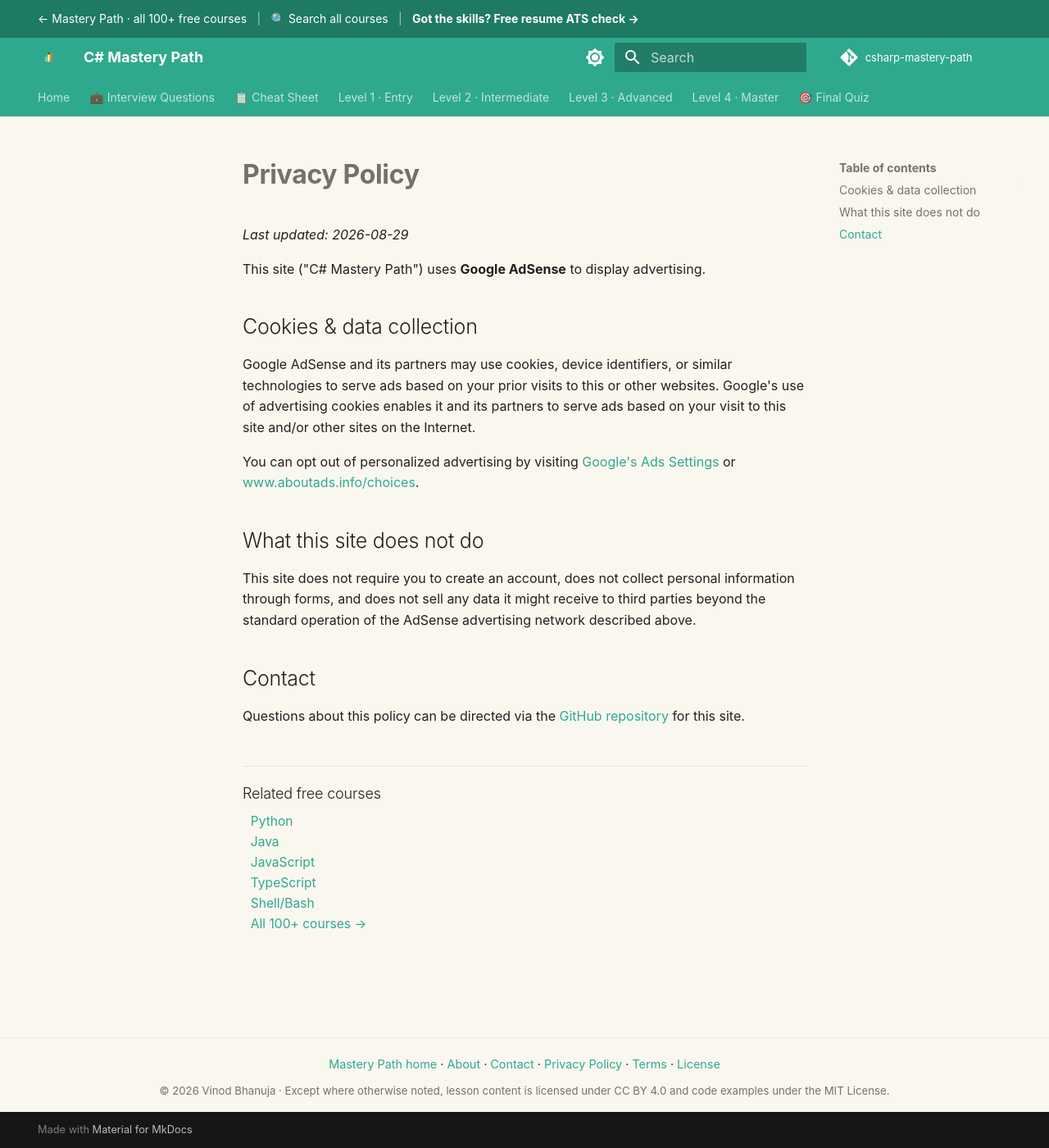
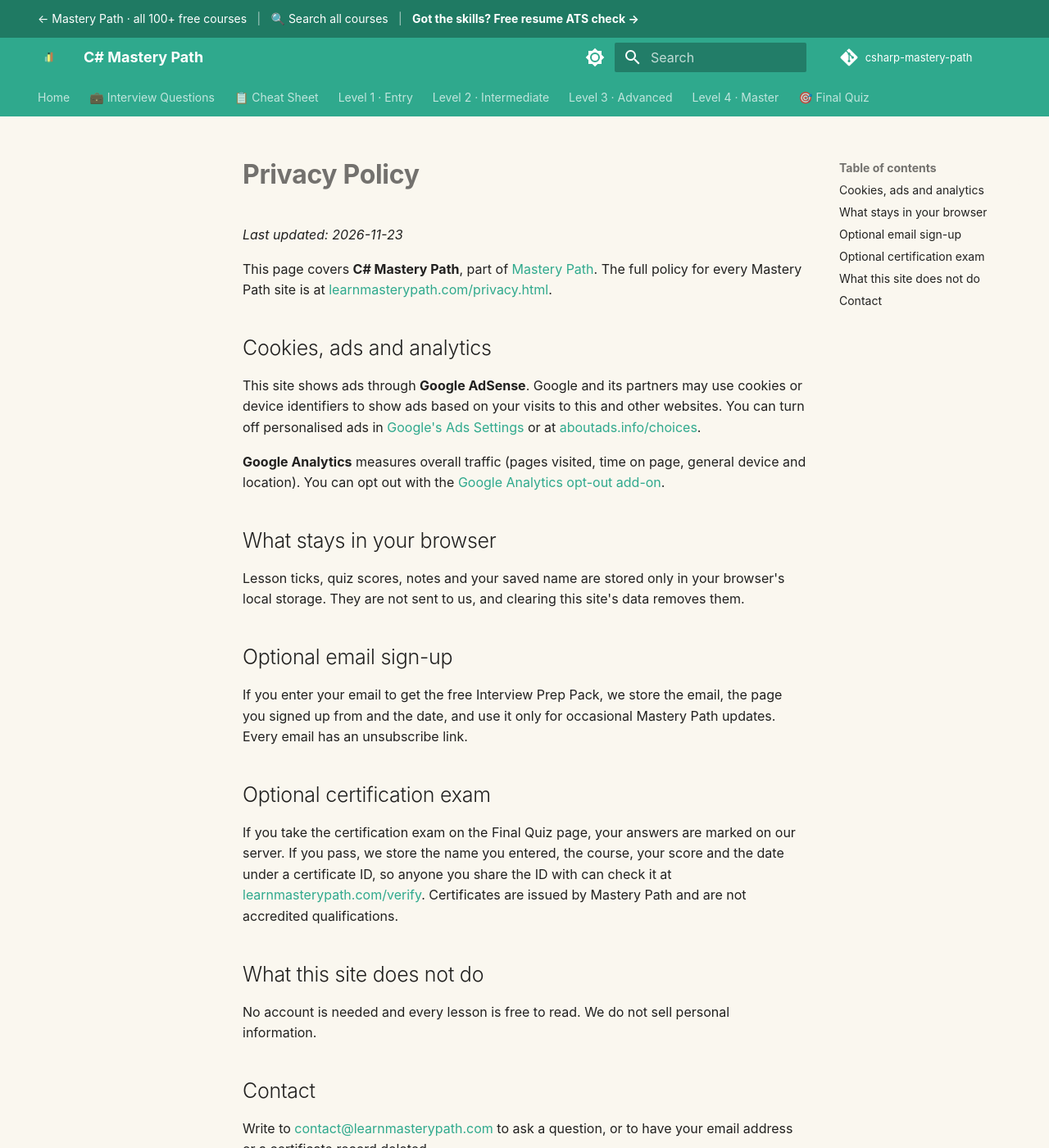
Before and after one commit to SIGILIPELLI/csharp-mastery-path, an MkDocs documentation site: the page built from docs/privacy.md, in a window 1280 px wide and 1400 px high. Shown: the whole window at 82% size. Built offline with MkDocs 1.6.1 and Material for MkDocs 9.7.7, drawn with Linux system fonts in a browser that asks for light colours; comment, search, counter and statistics services are not loaded.

Commit message:
Update privacy page: progress stays in the browser, optional email sign-up and certification exam, link to the full policy
Co-Authored-By: Claude Opus 5.5 <noreply@anthropic.com>

```diff
--- a/docs/privacy.md
+++ b/docs/privacy.md
@@ -1,33 +1,35 @@
 ---
-description: "Privacy policy for the free C# Mastery Path: how Google Analytics and AdSense cookies are used, what is not collected, and how to opt out."
+description: "Privacy policy for the free C# Mastery Path: cookies for ads and analytics, what stays in your browser, and the optional email sign-up and certification exam."
 ---
 
 # Privacy Policy
 
-_Last updated: 2026-08-29_
+_Last updated: 2026-11-23_
 
-This site ("C# Mastery Path") uses **Google AdSense** to display advertising.
+This page covers **C# Mastery Path**, part of [Mastery Path](https://learnmasterypath.com/). The full policy for every Mastery Path site is at [learnmasterypath.com/privacy.html](https://learnmasterypath.com/privacy.html).
 
-## Cookies & data collection
+## Cookies, ads and analytics
 
-Google AdSense and its partners may use cookies, device identifiers, or similar
-technologies to serve ads based on your prior visits to this or other websites.
-Google's use of advertising cookies enables it and its partners to serve ads
-based on your visit to this site and/or other sites on the Internet.
+This site shows ads through **Google AdSense**. Google and its partners may use cookies or device identifiers to show ads based on your visits to this and other websites. You can turn off personalised ads in [Google's Ads Settings](https://adssettings.google.com/) or at [aboutads.info/choices](https://www.aboutads.info/choices/).
 
-You can opt out of personalized advertising by visiting
-[Google's Ads Settings](https://adssettings.google.com/) or
-[www.aboutads.info/choices](https://www.aboutads.info/choices/).
+**Google Analytics** measures overall traffic (pages visited, time on page, general device and location). You can opt out with the [Google Analytics opt-out add-on](https://tools.google.com/dlpage/gaoptout).
+
+## What stays in your browser
+
+Lesson ticks, quiz scores, notes and your saved name are stored only in your browser's local storage. They are not sent to us, and clearing this site's data removes them.
+
+## Optional email sign-up
+
+If you enter your email to get the free Interview Prep Pack, we store the email, the page you signed up from and the date, and use it only for occasional Mastery Path updates. Every email has an unsubscribe link.
+
+## Optional certification exam
+
+If you take the certification exam on the Final Quiz page, your answers are marked on our server. If you pass, we store the name you entered, the course, your score and the date under a certificate ID, so anyone you share the ID with can check it at [learnmasterypath.com/verify](https://learnmasterypath.com/verify/). Certificates are issued by Mastery Path and are not accredited qualifications.
 
 ## What this site does not do
 
-This site does not require you to create an account, does not collect personal
-information through forms, and does not sell any data it might receive to third
-parties beyond the standard operation of the AdSense advertising network
-described above.
+No account is needed and every lesson is free to read. We do not sell personal information.
 
 ## Contact
 
-Questions about this policy can be directed via the
-[GitHub repository](https://github.com/SIGILIPELLI/csharp-mastery-path) for this
-site.
+Write to [contact@learnmasterypath.com](mailto:contact@learnmasterypath.com) to ask a question, or to have your email address or a certificate record deleted.
```
